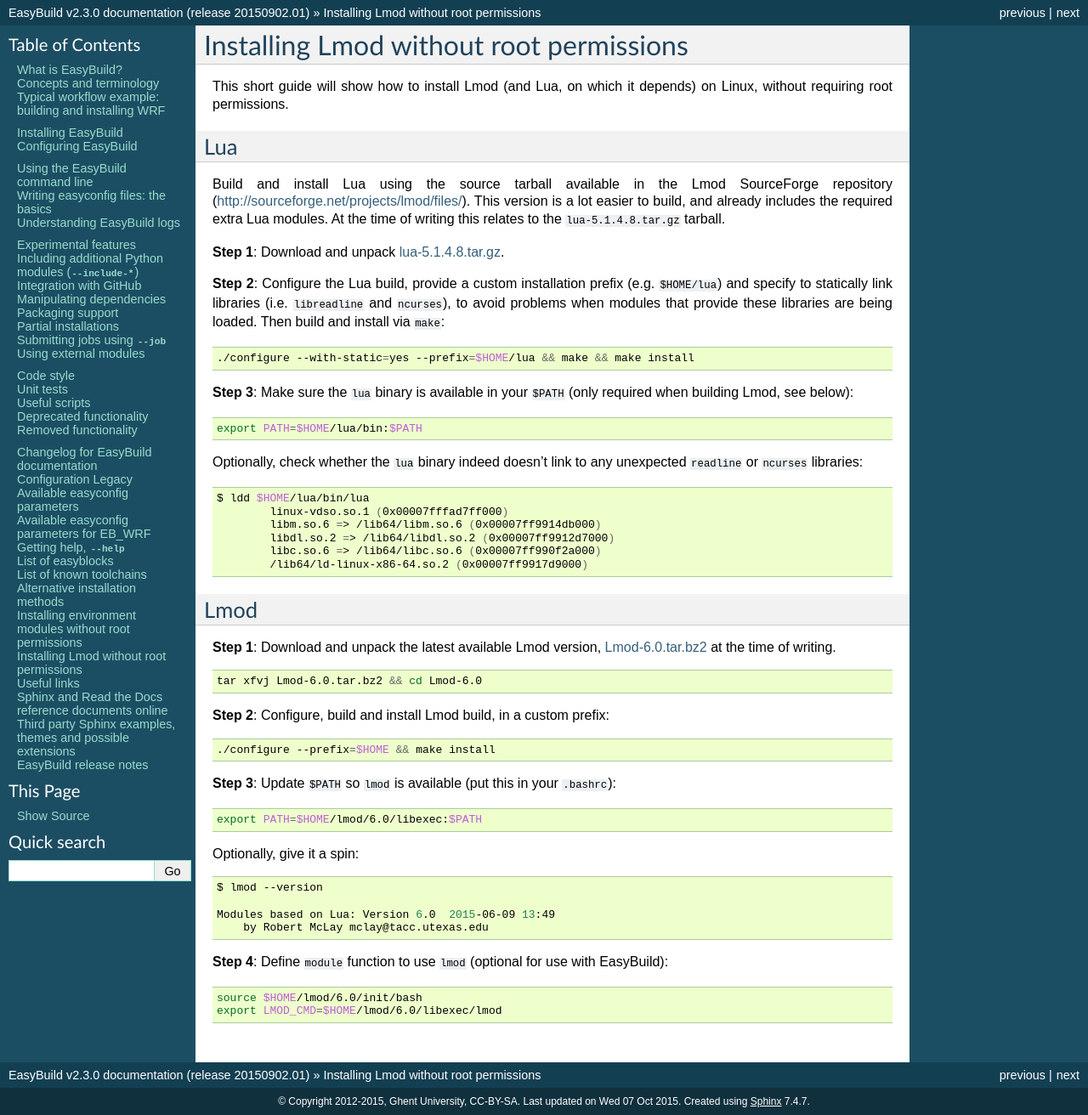
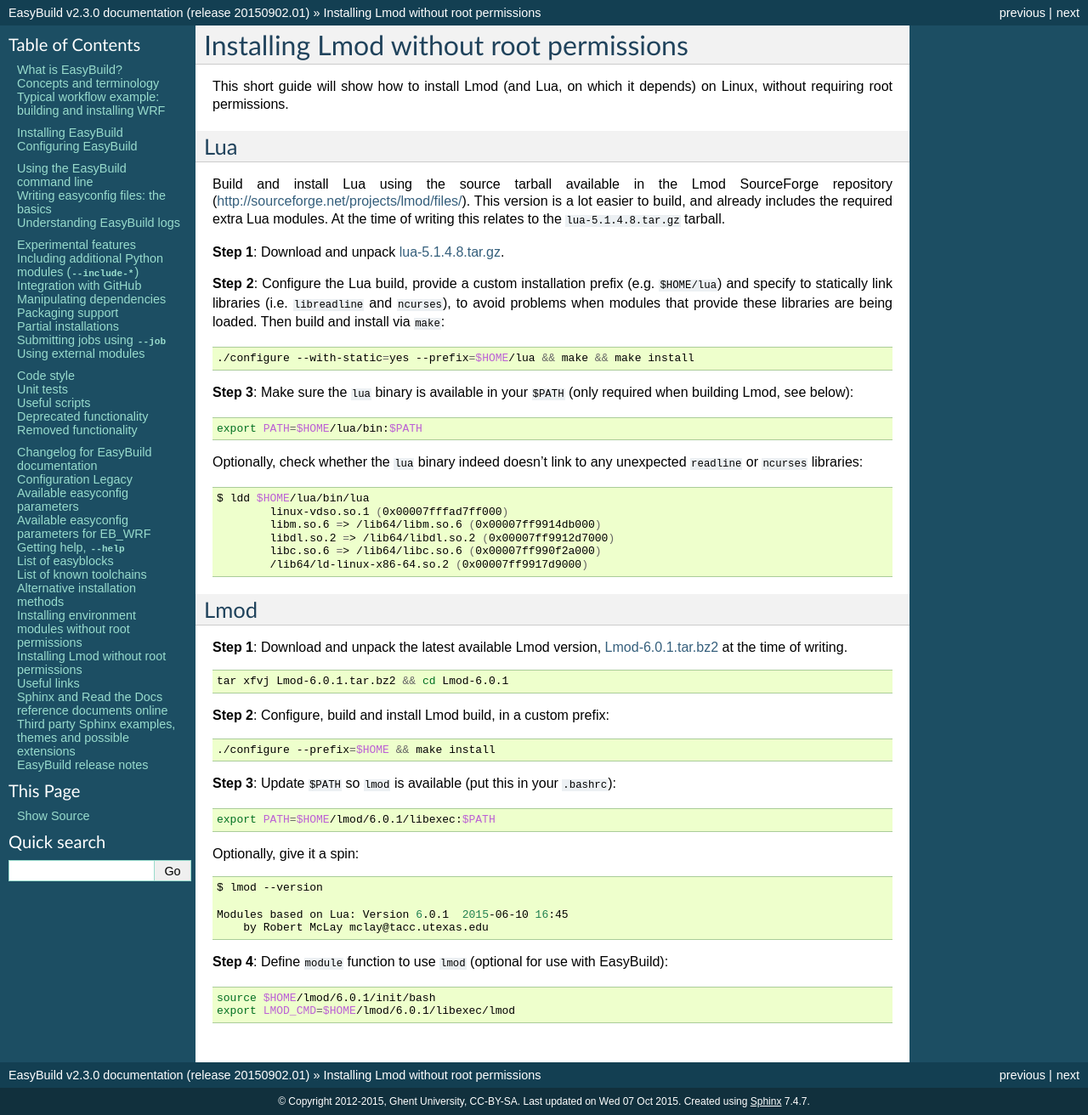
Before and after one commit to easybuilders/easybuild, a Sphinx documentation site: the page built from docs/Installing-Lmod-without-root-permissions.rst, in a window 1280 px wide. Shown: the whole page at 85% size. Built offline with Sphinx 7.4.7, drawn with Linux system fonts in a browser that asks for light colours.

Commit message:
Updated for latest Lmod

```diff
--- a/docs/Installing-Lmod-without-root-permissions.rst
+++ b/docs/Installing-Lmod-without-root-permissions.rst
@@ -51,11 +51,11 @@
 ~~~~
 
 **Step 1**: Download and unpack the latest available Lmod version,
-`Lmod-6.0.tar.bz2`_ at the time of writing.
+`Lmod-6.0.1.tar.bz2`_ at the time of writing.
 
 .. code:: bash
 
-    tar xfvj Lmod-6.0.tar.bz2 && cd Lmod-6.0
+    tar xfvj Lmod-6.0.1.tar.bz2 && cd Lmod-6.0.1
 
 **Step 2**: Configure, build and install Lmod build, in a custom prefix:
 
@@ -68,7 +68,7 @@
 
 .. code:: bash
 
-    export PATH=$HOME/lmod/6.0/libexec:$PATH
+    export PATH=$HOME/lmod/6.0.1/libexec:$PATH
 
 Optionally, give it a spin:
 
@@ -76,7 +76,7 @@
 
     $ lmod --version
 
-    Modules based on Lua: Version 6.0  2015-06-09 13:49
+    Modules based on Lua: Version 6.0.1  2015-06-10 16:45
         by Robert McLay mclay@tacc.utexas.edu
 
 **Step 4**: Define ``module`` function to use ``lmod`` (optional for use
@@ -84,9 +84,9 @@
 
 .. code:: bash
 
-    source $HOME/lmod/6.0/init/bash
-    export LMOD_CMD=$HOME/lmod/6.0/libexec/lmod
+    source $HOME/lmod/6.0.1/init/bash
+    export LMOD_CMD=$HOME/lmod/6.0.1/libexec/lmod
 
 .. _`http://sourceforge.net/projects/lmod/files/`: http://sourceforge.net/projects/lmod/files/
 .. _lua-5.1.4.8.tar.gz: http://sourceforge.net/projects/lmod/files/lua-5.1.4.8.tar.gz/download
-.. _Lmod-6.0.tar.bz2: http://sourceforge.net/projects/lmod/files/Lmod-6.0.tar.bz2/download
+.. _Lmod-6.0.1.tar.bz2: http://sourceforge.net/projects/lmod/files/Lmod-6.0.1.tar.bz2/download
```
